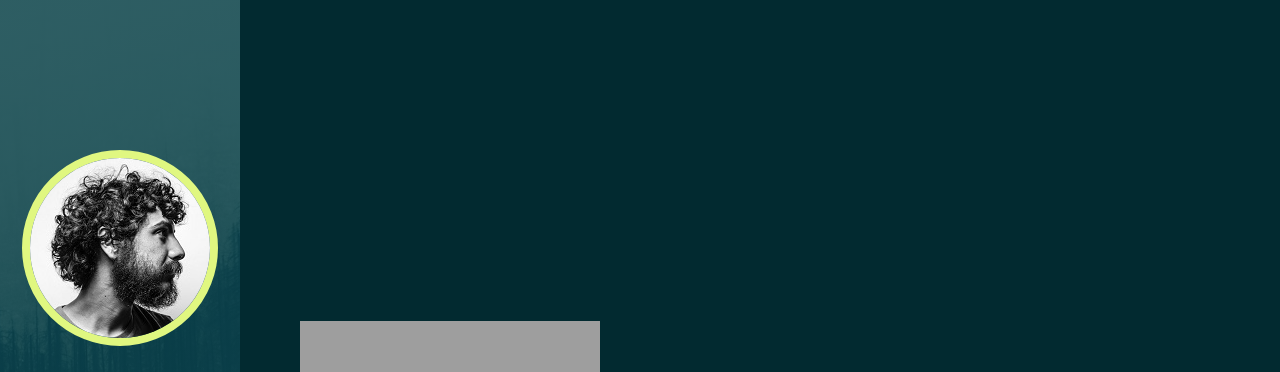
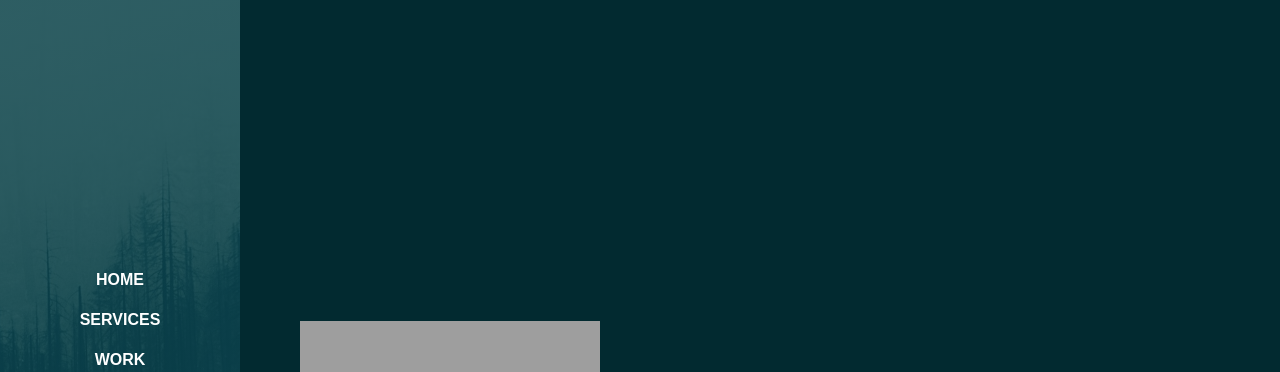
Before and after one commit to andiukku/inventaris, a plain HTML site: page index.html in a window 1280 px wide. Shown: the top 372 px of the page. Drawn offline with Linux system fonts and the light colour scheme; grey boxes are pictures that could not be loaded; a web font is replaced by a local one.

Commit message:
Update index.html

```diff
--- a/index.html
+++ b/index.html
@@ -17,10 +17,6 @@
     <!-- NAVBAR -->
     <nav class="navbar navbar-expand-lg navbar-dark fixed-top">
         <div class="container flex-lg-column">
-            <a class="navbar-brand mx-lg-auto mb-lg-4" href="#">
-                <span class="h3 fw-bold d-block d-lg-none">Jon Carter</span>
-                <img src="./assets/images/person.jpg" class="d-none d-lg-block rounded-circle" alt="">
-            </a>
             <button class="navbar-toggler" type="button" data-bs-toggle="collapse" data-bs-target="#navbarNav"
                 aria-controls="navbarNav" aria-expanded="false" aria-label="Toggle navigation">
                 <span class="navbar-toggler-icon"></span>
```
